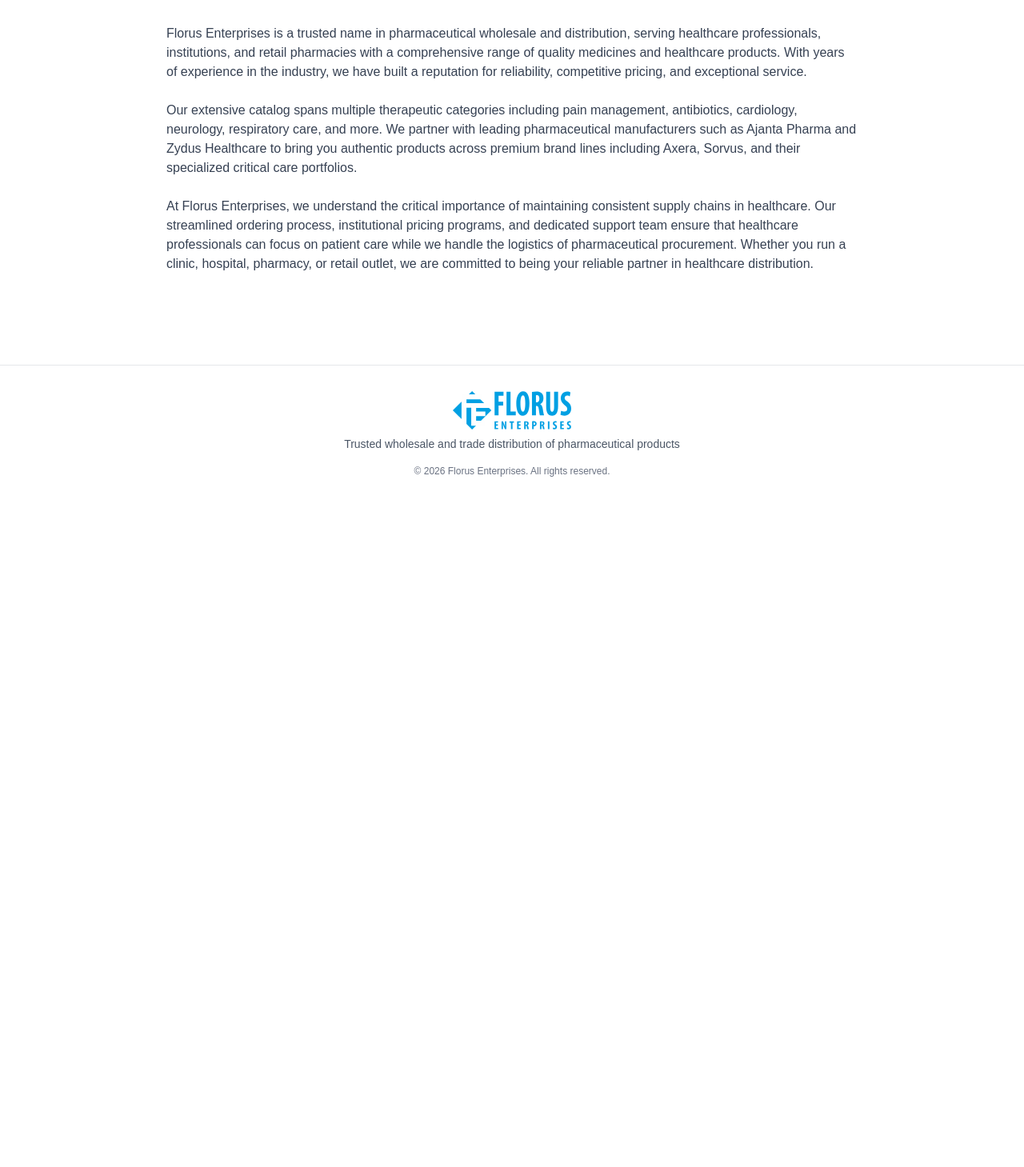
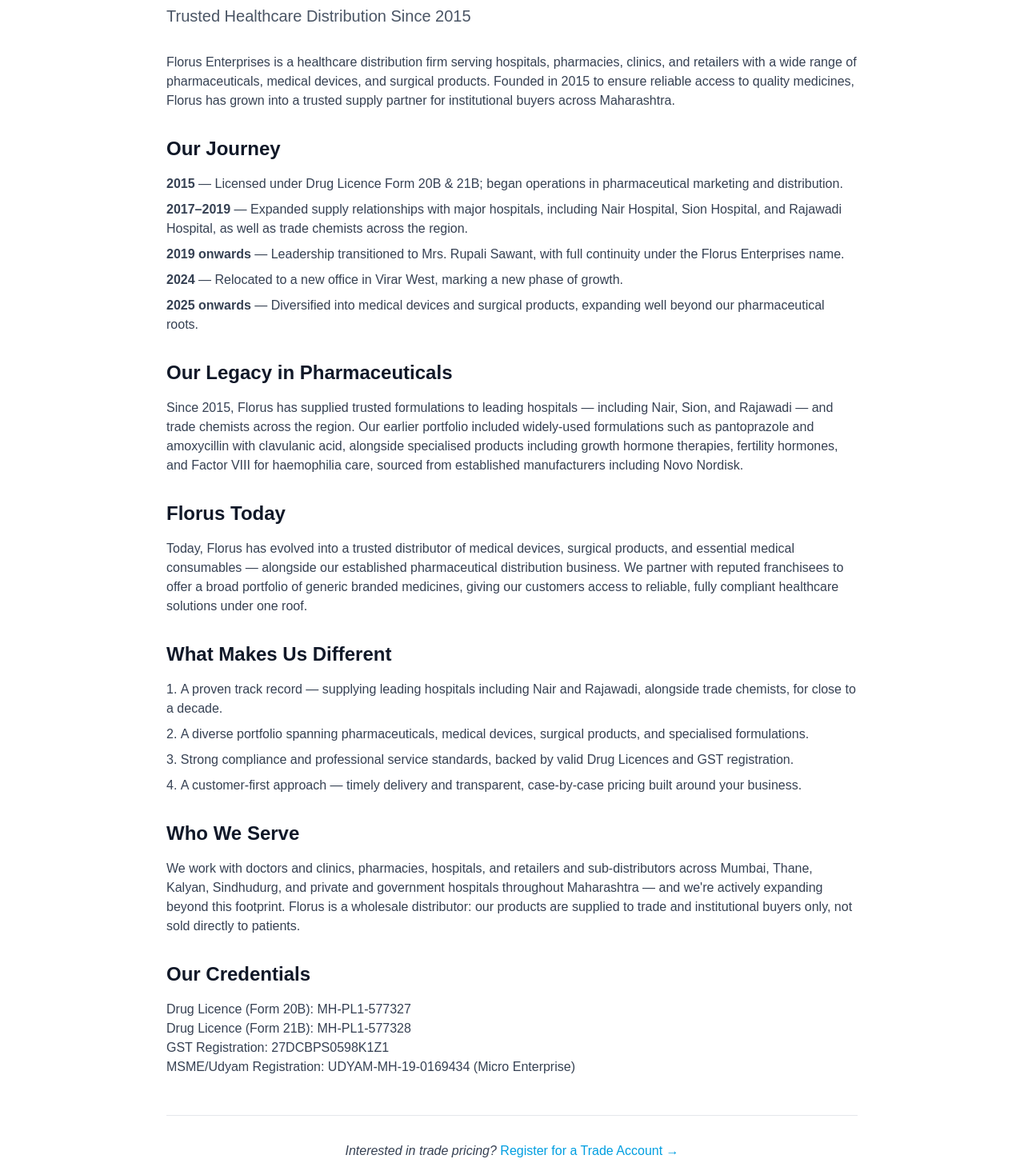
Before and after one commit to teaminsync/florus-enterprises, a Next.js app: page /about in a window 1280 px wide. Shown: the part 171-1630 px from the top of the page at 80% size. Before the commit the page ends 800 px from the top, so only its background shows below. Built offline with nearby package versions, Linux system fonts and the light colour scheme; no server answers; the database is empty.

Commit message:
Checkpoint 24: Replace dummy content with real Florus copy

```diff
--- a/src/app/about/page.tsx
+++ b/src/app/about/page.tsx
@@ -1,23 +1,81 @@
+import Link from 'next/link';
+
 export default function AboutPage() {
   return (
     <div className="bg-white">
       <div className="container mx-auto px-4 py-16 max-w-4xl">
-        <h1 className="text-4xl font-bold text-gray-900 mb-8">
+        <h1 className="text-4xl font-bold text-gray-900 mb-2">
           About Florus Enterprises
         </h1>
+        <p className="text-xl text-gray-600 mb-8">
+          Trusted Healthcare Distribution Since 2015
+        </p>
 
-        <div className="prose prose-lg max-w-none space-y-6 text-gray-700">
+        <div className="prose prose-lg max-w-none space-y-8 text-gray-700">
           <p>
-            Florus Enterprises is a trusted name in pharmaceutical wholesale and distribution, serving healthcare professionals, institutions, and retail pharmacies with a comprehensive range of quality medicines and healthcare products. With years of experience in the industry, we have built a reputation for reliability, competitive pricing, and exceptional service.
+            Florus Enterprises is a healthcare distribution firm serving hospitals, pharmacies, clinics, and retailers with a wide range of pharmaceuticals, medical devices, and surgical products. Founded in 2015 to ensure reliable access to quality medicines, Florus has grown into a trusted supply partner for institutional buyers across Maharashtra.
           </p>
 
-          <p>
-            Our extensive catalog spans multiple therapeutic categories including pain management, antibiotics, cardiology, neurology, respiratory care, and more. We partner with leading pharmaceutical manufacturers such as Ajanta Pharma and Zydus Healthcare to bring you authentic products across premium brand lines including Axera, Sorvus, and their specialized critical care portfolios.
-          </p>
+          <div>
+            <h2 className="text-2xl font-semibold text-gray-900 mb-4">Our Journey</h2>
+            <ul className="space-y-2">
+              <li><strong>2015</strong> — Licensed under Drug Licence Form 20B & 21B; began operations in pharmaceutical marketing and distribution.</li>
+              <li><strong>2017–2019</strong> — Expanded supply relationships with major hospitals, including Nair Hospital, Sion Hospital, and Rajawadi Hospital, as well as trade chemists across the region.</li>
+              <li><strong>2019 onwards</strong> — Leadership transitioned to Mrs. Rupali Sawant, with full continuity under the Florus Enterprises name.</li>
+              <li><strong>2024</strong> — Relocated to a new office in Virar West, marking a new phase of growth.</li>
+              <li><strong>2025 onwards</strong> — Diversified into medical devices and surgical products, expanding well beyond our pharmaceutical roots.</li>
+            </ul>
+          </div>
 
-          <p>
-            At Florus Enterprises, we understand the critical importance of maintaining consistent supply chains in healthcare. Our streamlined ordering process, institutional pricing programs, and dedicated support team ensure that healthcare professionals can focus on patient care while we handle the logistics of pharmaceutical procurement. Whether you run a clinic, hospital, pharmacy, or retail outlet, we are committed to being your reliable partner in healthcare distribution.
-          </p>
+          <div>
+            <h2 className="text-2xl font-semibold text-gray-900 mb-4">Our Legacy in Pharmaceuticals</h2>
+            <p>
+              Since 2015, Florus has supplied trusted formulations to leading hospitals — including Nair, Sion, and Rajawadi — and trade chemists across the region. Our earlier portfolio included widely-used formulations such as pantoprazole and amoxycillin with clavulanic acid, alongside specialised products including growth hormone therapies, fertility hormones, and Factor VIII for haemophilia care, sourced from established manufacturers including Novo Nordisk.
+            </p>
+          </div>
+
+          <div>
+            <h2 className="text-2xl font-semibold text-gray-900 mb-4">Florus Today</h2>
+            <p>
+              Today, Florus has evolved into a trusted distributor of medical devices, surgical products, and essential medical consumables — alongside our established pharmaceutical distribution business. We partner with reputed franchisees to offer a broad portfolio of generic branded medicines, giving our customers access to reliable, fully compliant healthcare solutions under one roof.
+            </p>
+          </div>
+
+          <div>
+            <h2 className="text-2xl font-semibold text-gray-900 mb-4">What Makes Us Different</h2>
+            <ol className="space-y-2 list-decimal list-inside">
+              <li>A proven track record — supplying leading hospitals including Nair and Rajawadi, alongside trade chemists, for close to a decade.</li>
+              <li>A diverse portfolio spanning pharmaceuticals, medical devices, surgical products, and specialised formulations.</li>
+              <li>Strong compliance and professional service standards, backed by valid Drug Licences and GST registration.</li>
+              <li>A customer-first approach — timely delivery and transparent, case-by-case pricing built around your business.</li>
+            </ol>
+          </div>
+
+          <div>
+            <h2 className="text-2xl font-semibold text-gray-900 mb-4">Who We Serve</h2>
+            <p>
+              We work with doctors and clinics, pharmacies, hospitals, and retailers and sub-distributors across Mumbai, Thane, Kalyan, Sindhudurg, and private and government hospitals throughout Maharashtra — and we're actively expanding beyond this footprint. Florus is a wholesale distributor: our products are supplied to trade and institutional buyers only, not sold directly to patients.
+            </p>
+          </div>
+
+          <div>
+            <h2 className="text-2xl font-semibold text-gray-900 mb-4">Our Credentials</h2>
+            <p>
+              Drug Licence (Form 20B): MH-PL1-577327<br />
+              Drug Licence (Form 21B): MH-PL1-577328<br />
+              GST Registration: 27DCBPS0598K1Z1<br />
+              MSME/Udyam Registration: UDYAM-MH-19-0169434 (Micro Enterprise)
+            </p>
+          </div>
+
+          <div className="mt-12 pt-8 border-t border-gray-200">
+            <p className="text-center">
+              <em>Interested in trade pricing?{' '}</em>
+              <Link href="/trade/register" className="text-[#009EE0] hover:underline font-medium">
+                Register for a Trade Account →
+              </Link>
+            </p>
+          </div>
         </div>
       </div>
     </div>
--- a/src/app/contact/page.tsx
+++ b/src/app/contact/page.tsx
@@ -15,38 +15,37 @@
               Get in Touch
             </h2>
 
-            {/* Placeholder contact details - marked clearly as placeholders */}
             <div className="space-y-4 text-gray-700">
               <div>
                 <h3 className="font-medium text-gray-900 mb-1">Address</h3>
                 <p>
-                  {/* PLACEHOLDER */}
-                  123 Medical District, Pharmaceutical Hub<br />
-                  Mumbai, Maharashtra 400001<br />
-                  India
+                  B-Wing/08, Ground Floor, S.R. CHS Ltd.,<br />
+                  Virat Nagar, Chanakya Chawk,<br />
+                  Virar (W), Palghar – 401303<br />
+                  Maharashtra
                 </p>
               </div>
 
               <div>
                 <h3 className="font-medium text-gray-900 mb-1">Phone</h3>
                 <p>
-                  {/* PLACEHOLDER */}
-                  +91 22 1234 5678
+                  9082246490 / 9320561612<br />
+                  <span className="text-sm">(also on WhatsApp)</span>
                 </p>
               </div>
 
               <div>
                 <h3 className="font-medium text-gray-900 mb-1">Email</h3>
                 <p>
-                  {/* PLACEHOLDER */}
-                  info@florusenterprises.com
+                  florusenterprises@gmail.com
                 </p>
               </div>
 
               <div className="pt-4">
                 <h3 className="font-medium text-gray-900 mb-1">Business Hours</h3>
                 <p>
-                  Monday - Saturday: 9:00 AM - 6:00 PM<br />
+                  Monday–Friday: 10:00 AM–7:00 PM<br />
+                  Saturday: 10:00 AM–5:00 PM<br />
                   Sunday: Closed
                 </p>
               </div>
--- a/src/app/layout.tsx
+++ b/src/app/layout.tsx
@@ -10,8 +10,8 @@
 });
 
 export const metadata: Metadata = {
-  title: "Florus Enterprises - Pharmaceutical Wholesale & Distribution",
-  description: "Trusted medicine stockist and dealership offering quality pharmaceutical products for healthcare professionals and institutions.",
+  title: "Florus Enterprises | Pharmaceutical & Medical Device Distributor in Maharashtra",
+  description: "Florus Enterprises is a trusted wholesale distributor of pharmaceuticals, medical devices, and surgical products, serving hospitals, pharmacies, and healthcare providers across Mumbai, Thane, Kalyan, Sindhudurg, and Maharashtra since 2015.",
   icons: {
     icon: [
       { url: '/favicon-16x16.png', sizes: '16x16', type: 'image/png' },
--- a/src/app/page.tsx
+++ b/src/app/page.tsx
@@ -15,11 +15,14 @@
       {/* Hero Section */}
       <section className="container mx-auto px-4 py-16 md:py-24">
         <div className="max-w-4xl">
+          <p className="text-sm font-semibold text-[#009EE0] uppercase tracking-wide mb-4">
+            Trusted Healthcare Distribution Since 2015
+          </p>
           <h1 className="text-5xl md:text-6xl font-bold text-gray-900 leading-tight mb-6">
-            Your Trusted Partner in Pharmaceutical Distribution
+            Reliable Pharmaceutical & Medical Device Distribution for Maharashtra's Healthcare Providers
           </h1>
           <p className="text-lg md:text-xl text-gray-600 leading-relaxed">
-            Florus Enterprises is a leading medicine stockist and dealership, committed to delivering quality pharmaceutical products to healthcare professionals, institutions, and retailers across the region. With an extensive catalog spanning multiple therapeutic categories, we ensure reliable supply and competitive pricing for your practice or business.
+            For over a decade, Florus Enterprises has supplied hospitals, pharmacies, clinics, and retailers across Mumbai, Thane, Kalyan, Sindhudurg, and beyond with pharmaceuticals, medical devices, and surgical products. We're a fully licensed wholesale distributor — not a retail pharmacy — built for institutional buyers who need dependable supply, transparent pricing, and a partner who understands healthcare distribution.
           </p>
           <div className="mt-8 flex flex-col sm:flex-row gap-4">
             <Link
@@ -38,8 +41,51 @@
         </div>
       </section>
 
+      {/* Why Choose Florus */}
+      <section className="bg-gray-50 py-16">
+        <div className="container mx-auto px-4">
+          <h2 className="text-2xl font-semibold text-gray-900 mb-6">
+            Why Choose Florus
+          </h2>
+          <div className="grid grid-cols-1 sm:grid-cols-2 lg:grid-cols-4 gap-6">
+            <div className="bg-white border border-gray-200 rounded-lg p-6 hover:border-[#009EE0] hover:shadow-md transition-all">
+              <h3 className="text-lg font-semibold text-gray-900 mb-2">
+                Proven Track Record
+              </h3>
+              <p className="text-gray-600">
+                Supplying leading hospitals including Nair and Rajawadi, alongside trade chemists, for close to a decade.
+              </p>
+            </div>
+            <div className="bg-white border border-gray-200 rounded-lg p-6 hover:border-[#009EE0] hover:shadow-md transition-all">
+              <h3 className="text-lg font-semibold text-gray-900 mb-2">
+                Diverse Portfolio
+              </h3>
+              <p className="text-gray-600">
+                A broad range spanning pharmaceuticals, medical devices, surgical products, and specialised formulations.
+              </p>
+            </div>
+            <div className="bg-white border border-gray-200 rounded-lg p-6 hover:border-[#009EE0] hover:shadow-md transition-all">
+              <h3 className="text-lg font-semibold text-gray-900 mb-2">
+                Compliance You Can Trust
+              </h3>
+              <p className="text-gray-600">
+                Strong compliance standards backed by valid Drug Licences and GST registration.
+              </p>
+            </div>
+            <div className="bg-white border border-gray-200 rounded-lg p-6 hover:border-[#009EE0] hover:shadow-md transition-all">
+              <h3 className="text-lg font-semibold text-gray-900 mb-2">
+                Customer-First Service
+              </h3>
+              <p className="text-gray-600">
+                Timely delivery and transparent, case-by-case pricing built around your business.
+              </p>
+            </div>
+          </div>
+        </div>
+      </section>
+
       {/* Browse by Category */}
-      <section className="bg-gray-50 py-16">
+      <section className="bg-white py-16">
         <div className="container mx-auto px-4">
           <h2 className="text-2xl font-semibold text-gray-900 mb-6">
             Browse by Category
--- a/src/components/Footer.tsx
+++ b/src/components/Footer.tsx
@@ -9,7 +9,7 @@
             className="h-12 w-auto mx-auto"
           />
           <p className="text-sm text-gray-600">
-            Trusted wholesale and trade distribution of pharmaceutical products
+            Trusted Healthcare Distribution Since 2015
           </p>
           <p className="text-xs text-gray-500 mt-4">
             © {new Date().getFullYear()} Florus Enterprises. All rights reserved.
```
Also changed, not shown: public/site.webmanifest.
